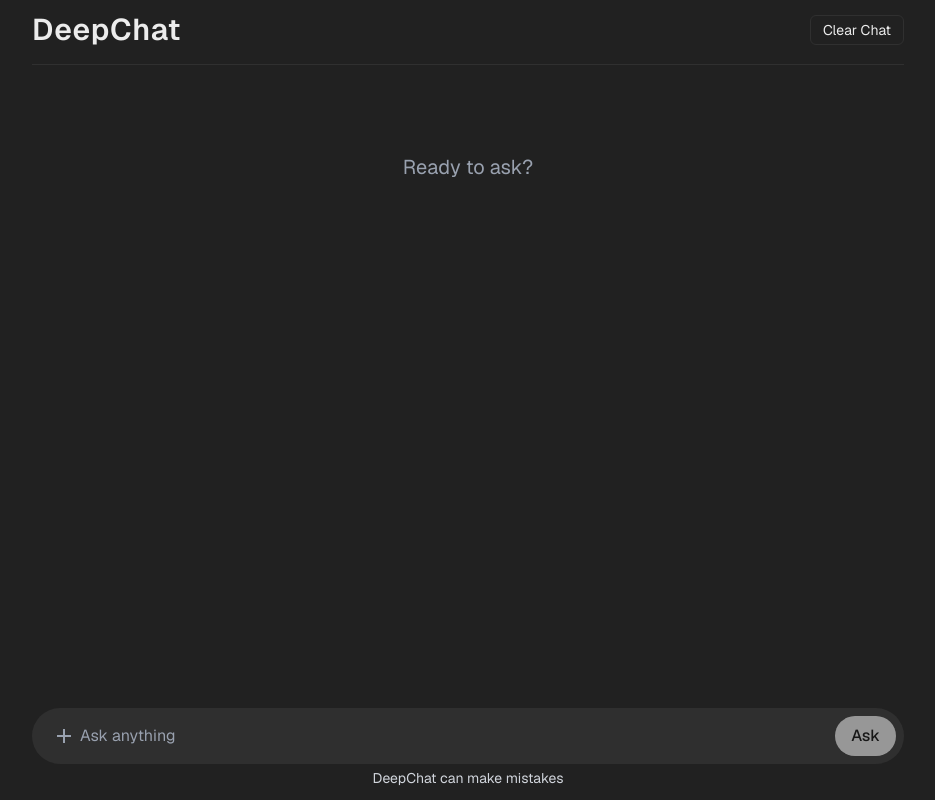
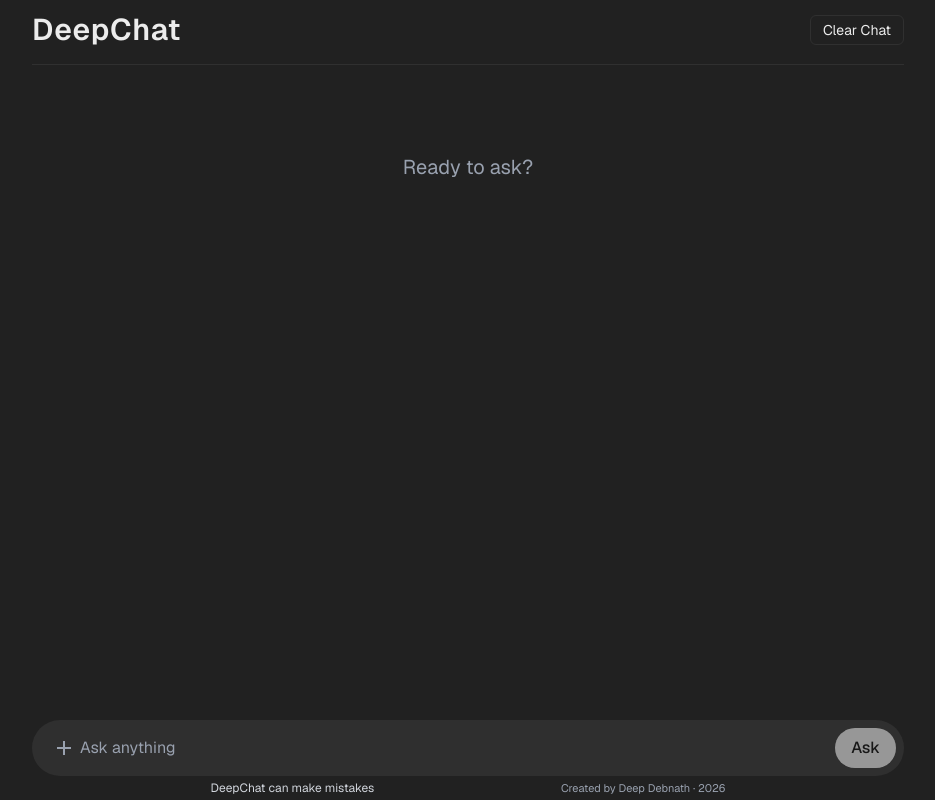
Before and after one commit to Deep-Debnath/Gemini-clone, a Next.js app: page / in a window 1280 px wide. Shown: the whole page, without its empty margins (172-1107 px from the left). Built offline with nearby package versions, Linux system fonts and the light colour scheme.

Commit message:
footer updated

```diff
--- a/src/app/page.js
+++ b/src/app/page.js
@@ -66,7 +66,7 @@
 
   return (
     <div className="w-full bg-[#212121] text-[#ECECEC] font-sans">
-      <div className="h-screen max-w-4xl mx-auto p-3 grid grid-rows-[auto_1fr_auto_auto]">
+      <div className="h-screen max-w-4xl mx-auto px-3 pt-3 grid grid-rows-[auto_1fr_auto_auto]">
         <div className="flex items-center justify-between mb-6 border-b border-[#303030] pb-4">
           <h1 className="text-2xl md:text-3xl font-semibold tracking-wide">
             DeepChat
@@ -277,9 +277,17 @@
             </div>
           </form>
         </div>
-
-        <div className="text-sm text-center mt-1 text-gray-300">
-          DeepChat can make mistakes
+        <div className="flex justify-evenly space-x-2 mb-1 flex-wrap">
+          <div className="text-xs text-center sm:mt-1 text-gray-300">
+            DeepChat can make mistakes
+          </div>
+          <a
+            target="_blank"
+            href="https://deep-debnath-portfolio.vercel.app"
+            className="text-[11px] text-center sm:mt-1 mt-[1px] text-gray-400"
+          >
+            Created by Deep Debnath · 2026
+          </a>
         </div>
       </div>
     </div>
```
